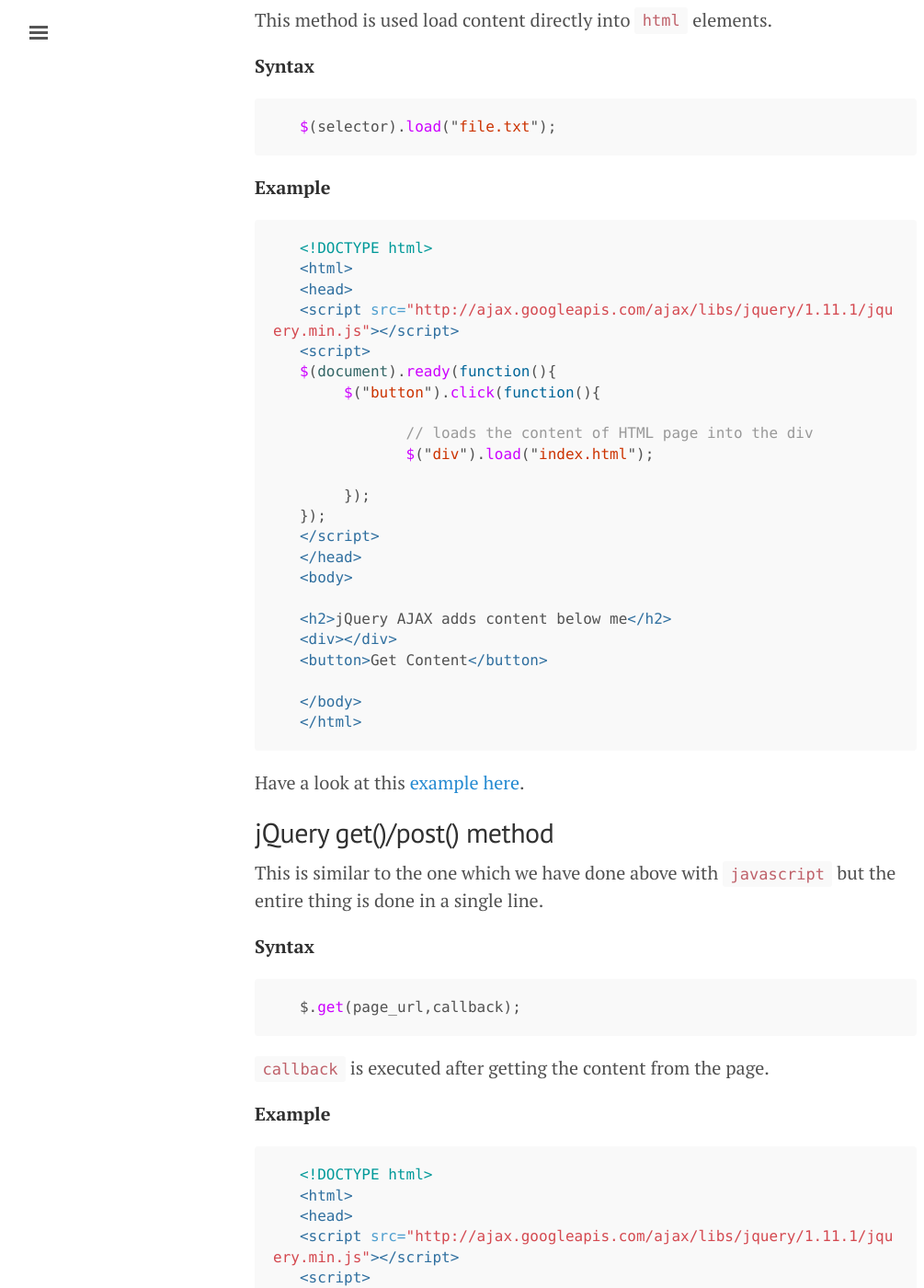
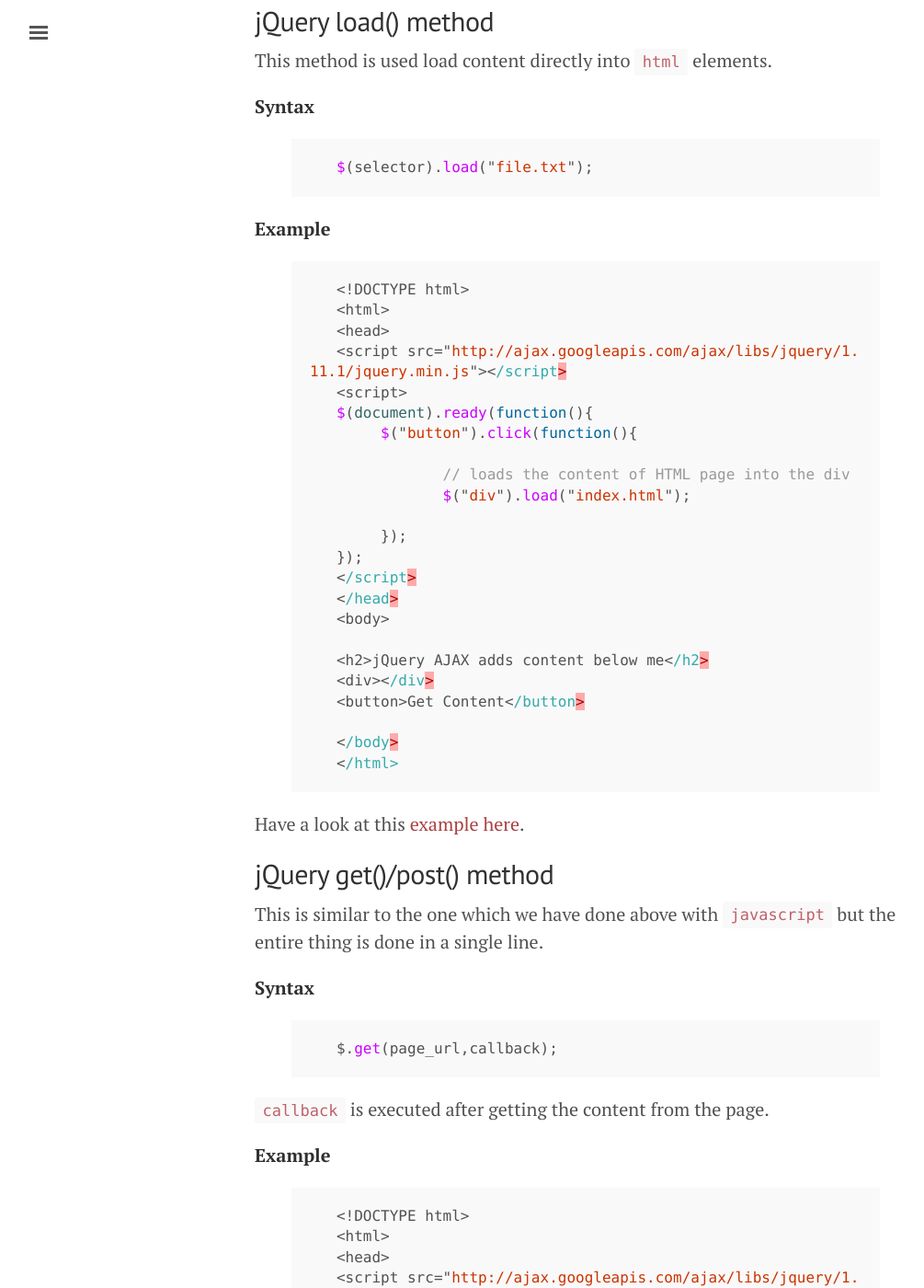
Before and after one commit to subramanyammolleti/subramanyammolleti.github.io, a Jekyll site: the page built from _posts/2014-11-20-getting-started-with-ajax.md, in a window 1280 px wide and 1400 px high, scrolled down 2556 px. Shown: the whole window at 92% size, without its empty margins (3-1008 px from the left). Built offline with Jekyll 4.4.1, drawn with Linux system fonts in a browser that asks for light colours; comment, search, counter and statistics services are not loaded; some of the changed text lies outside the part shown.

Commit message:
Code highlight fix

````diff
--- a/_layouts/default.html
+++ b/_layouts/default.html
@@ -3,7 +3,7 @@
 
   {% include head.html %}
   {% include google_analytics.html %}
-  <body>
+  <body class="theme-base-08">
 
     {% include sidebar.html %}
 
--- a/_posts/2014-11-20-getting-started-with-ajax.md
+++ b/_posts/2014-11-20-getting-started-with-ajax.md
@@ -29,7 +29,8 @@ form the browser
 
 **HTML Snippet**
 
-```html
+{% highlight js html %}
+
    <!DOCTYPE html>
    <html>
    <head>
@@ -70,7 +71,8 @@ form the browser
 
    </body>
    </html>
-```
+
+{% endhighlight %}
 
 **onreadystatechange** is fired when the server response is ready to be processed.
 When `readyState` is 4 and `status` Code is 200 the response is ready.
@@ -97,12 +99,12 @@ This method is used load content directly into `html` elements.
 **Syntax**
 
 
-```javascript
+{% highlight js %}
    $(selector).load("file.txt");
-```
+{% endhighlight %}
 **Example**
 
-```html
+{% highlight js html %}
    <!DOCTYPE html>
    <html>
    <head>
@@ -126,7 +128,7 @@ This method is used load content directly into `html` elements.
 
    </body>
    </html>
-```
+{% endhighlight %}
 
 Have a look at this [example here](http://practise.comoj.com/ajaxLoad.html).
 
@@ -137,15 +139,15 @@ a single line.
 
 **Syntax**
 
-```javascript
+{% highlight js %}
    $.get(page_url,callback);
-```
+{% endhighlight %}
 
 `callback` is executed after getting the content from the page.
 
 **Example**
 
-```html
+{% highlight js html %}
    <!DOCTYPE html>
    <html>
    <head>
@@ -172,7 +174,7 @@ a single line.
 
    </body>
    </html>
-```
+{% endhighlight %}
 
 Have a look at this [example here](http://practise.comoj.com/ajaxGet.html).
 
````
